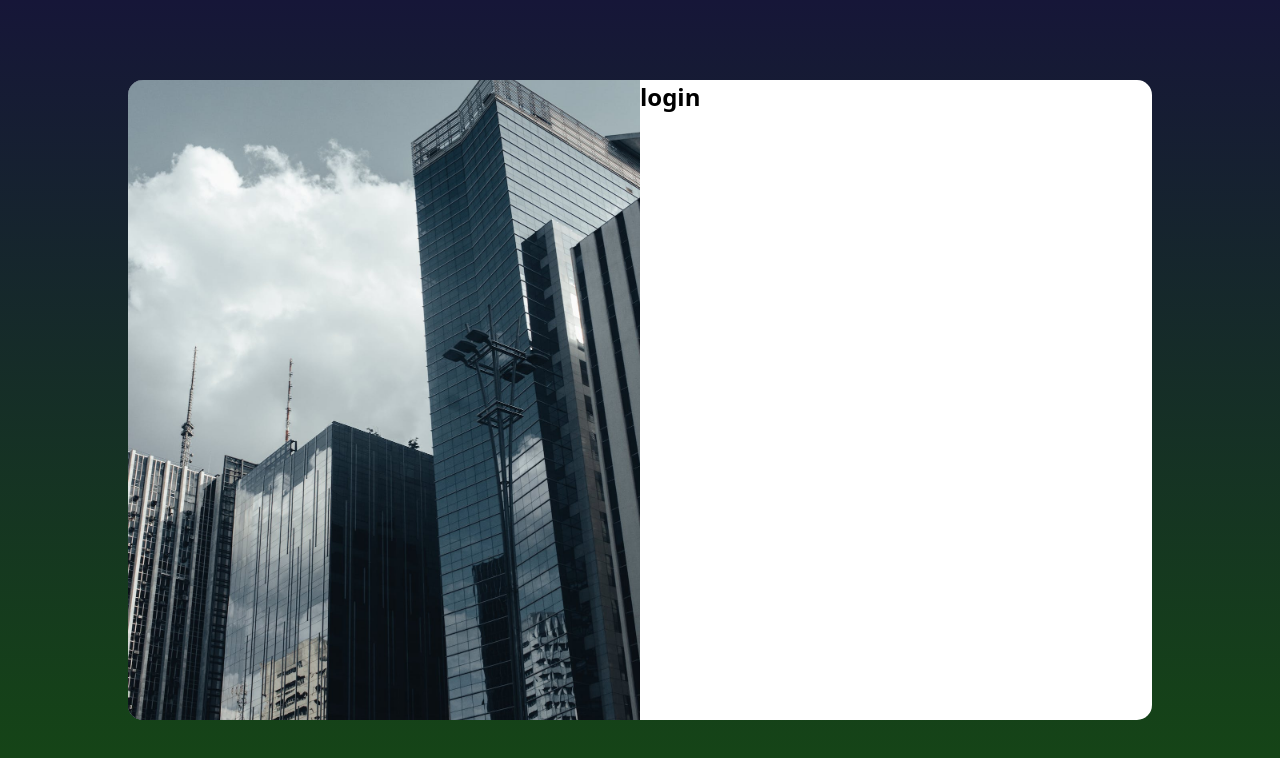
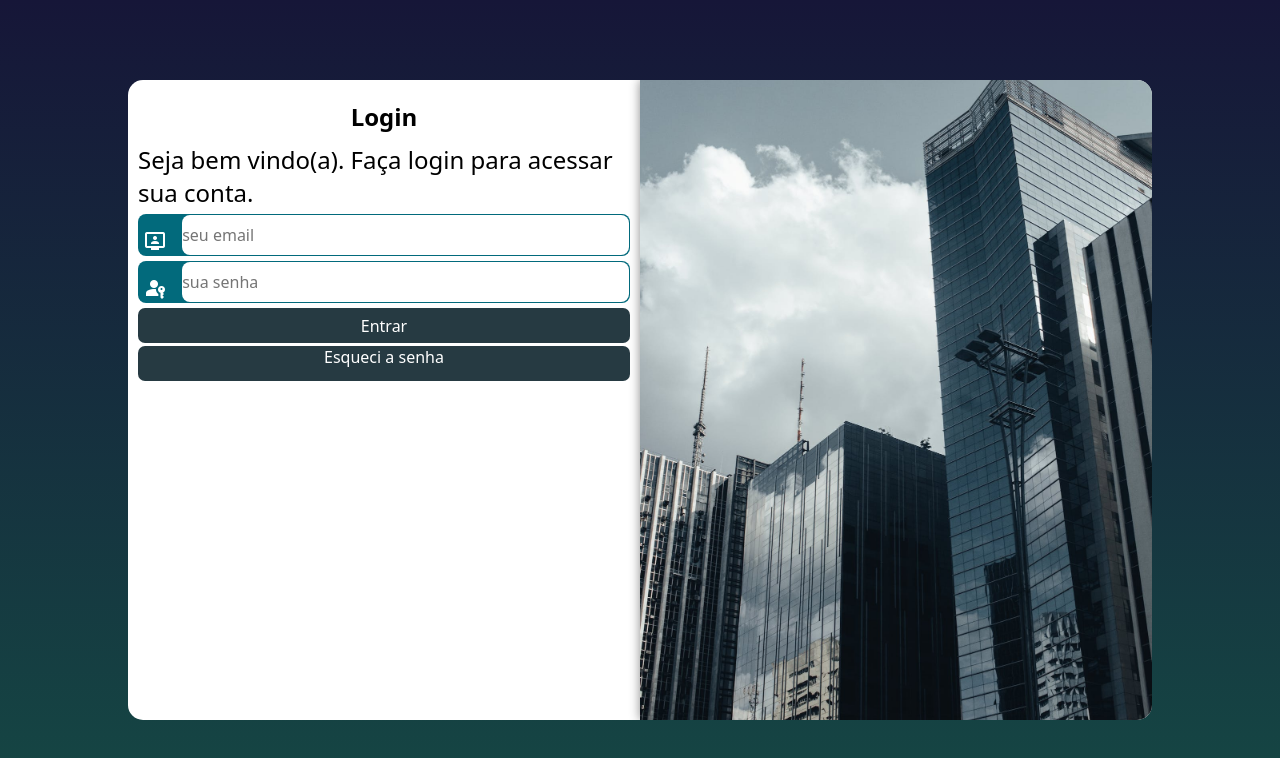
Before and after one commit to Alefy158/projeto-loguin, a plain HTML site: page index.html in a window 1280 px wide. Drawn offline with nearby package versions, Linux system fonts and the light colour scheme.

Commit message:
projeto final

```diff
--- a/estilos/media-query.css
+++ b/estilos/media-query.css
@@ -2,7 +2,10 @@
 
 @media screen and (min-width: 780px) and (max-width: 992px) {
     body {
-        background-image: linear-gradient(to bottom, rgb(22, 22, 56), rgb(21, 71, 21));
+        background-image: linear-gradient(to bottom, rgb(22, 22, 56), rgb(21, 71, 68));
+    }
+    p {
+        font-size: 1.2em;
     }
     main > section {
         width: 80%;
@@ -19,18 +22,45 @@
 }
 @media screen and (min-width: 992px) {
     body {
-        background-image: linear-gradient(to bottom, rgb(22, 22, 56), rgb(21, 71, 21));
+        background-image: linear-gradient(to bottom, rgb(22, 22, 56), rgb(21, 71, 68));
     }
     main > section {
         width: 80%;
     }
+    p {
+        font-size: 1.5em;
+    }
     div#imagem {
+
         float: left;
-        width: 50%;
+        width: 30%;
         height: 100%;
+        animation: animacao 2s ease-in-out forwards;
     }
+    @keyframes animacao {
+        0% {
+            transform: translateX(0);
+            width: 30%;
+        }
+        100% {
+            transform: translateX(100%);
+            width: 50%;
+        }
+    }
+
     div#formulario {
         float: right;
-        width: 50%;
+        width: 70%;
+        animation: animacaoo 2s ease-in-out forwards;
+    }
+    @keyframes animacaoo {
+        0% {
+            transform: translateX(0);
+            width: 70%;
+        }
+        100% {
+            transform: translateX(-100%);
+            width: 50%;
+        }
     }
 }
--- a/estilos/style.css
+++ b/estilos/style.css
@@ -31,14 +31,64 @@ div#formulario {
     transition: width 1s, height 1s;
     transition-timing-function: ease;
     height: 70%;
+    padding: 10px;
+}
+h1 {
+    text-align: center;
+    padding: 10px;
+}
+p {
+    font-size: 0.8em;
+}
+.campo {
+    background-color: rgb(2, 106, 124);
+    height: 42px;
+    margin: 5px 0px;
+    border-radius: 8px;
+}
+.campo> i {
+    color: white;
+    font-size: 2em;
+    width: 40px;
+    padding: 5px;
+    display: inline-block;
+}
+.campo > input {
+    border: none;
+    font-size: 1em;
+    width: calc(100% - 45px);
+    border-radius: 8px;
+    height: 95%;
+    transform: translateY(-12px);
+}
+label {
+    display: none;
 }
 div#imagem {
     display: block;
     width: 100%;
     height: 30%;
-    background: rgb(22, 22, 56) url(../imagens/pexels-igor-visuals-3681805.jpg) no-repeat;
+    background: rgb(0, 0, 0) url(../imagens/pexels-igor-visuals-3681805.jpg) no-repeat;
     background-size: cover;
     background-position: right;
     transition: width 1s, height 1s;
     transition-timing-function: ease;
+    box-shadow: 0 0 10px rgba(0, 0, 0, 0.459);
 }
+.botao {
+    display: block;
+    margin-top: 3px;
+    font-size: 1em;
+    width: 100%;
+    height: 35px;
+    background-color: rgb(38, 58, 66);
+    border: none;
+    border-radius: 7px;
+    color: white;
+    text-align: center;
+    text-decoration: none;
+}
+.botao:hover {
+    background-color: rgb(23, 34, 41);
+    box-shadow: 0 0 10px rgba(0, 0, 0, 0.507);
+}
--- a/index.html
+++ b/index.html
@@ -4,6 +4,7 @@
     <meta charset="UTF-8">
     <meta name="viewport" content="width=device-width, initial-scale=1.0">
     <title>loguin</title>
+    <link rel="stylesheet" href="https://fonts.googleapis.com/css2?family=Material+Symbols+Outlined:opsz,wght,FILL,GRAD@20..48,100..700,0..1,-50..200" />
     <link rel="stylesheet" href="estilos/style.css" media="all">
     <link rel="stylesheet" href="estilos/media-query.css">
 </head>
@@ -13,8 +14,32 @@
             <div id="imagem">
 
             </div>
-            <div id="formulario">
-                <h1>login</h1>
+            <div id="formulario" class="box">
+                <h1>Login</h1>
+                <p>
+                    Seja bem vindo(a). Faça login para acessar sua conta.
+                </p>
+                <form action="loguin.php" method="post">
+                    <div class="campo">
+                        <i>
+                            <span class="material-symbols-outlined">
+                                tv_signin
+                                </span>
+                        </i>
+                        <input type="email" name="loguin" id="ilogin" placeholder="seu email" autocomplete="email" required maxlength="30">
+                        <label for="ilogin">Login</label>
+
+                    </div>
+                    <div class="campo">
+                        <i><span class="material-symbols-outlined">
+                            passkey
+                            </span></i>
+                        <input type="password" name="senha" id="isenha" placeholder="sua senha" required>
+                        <label for="isenha">senha</label>
+                    </div>
+                    <input type="submit" value="Entrar" class="botao">
+                    <a href="esqueci.html" class="botao">Esqueci a senha</a>
+                </form>
             </div>
         </section>
     </main>
```
